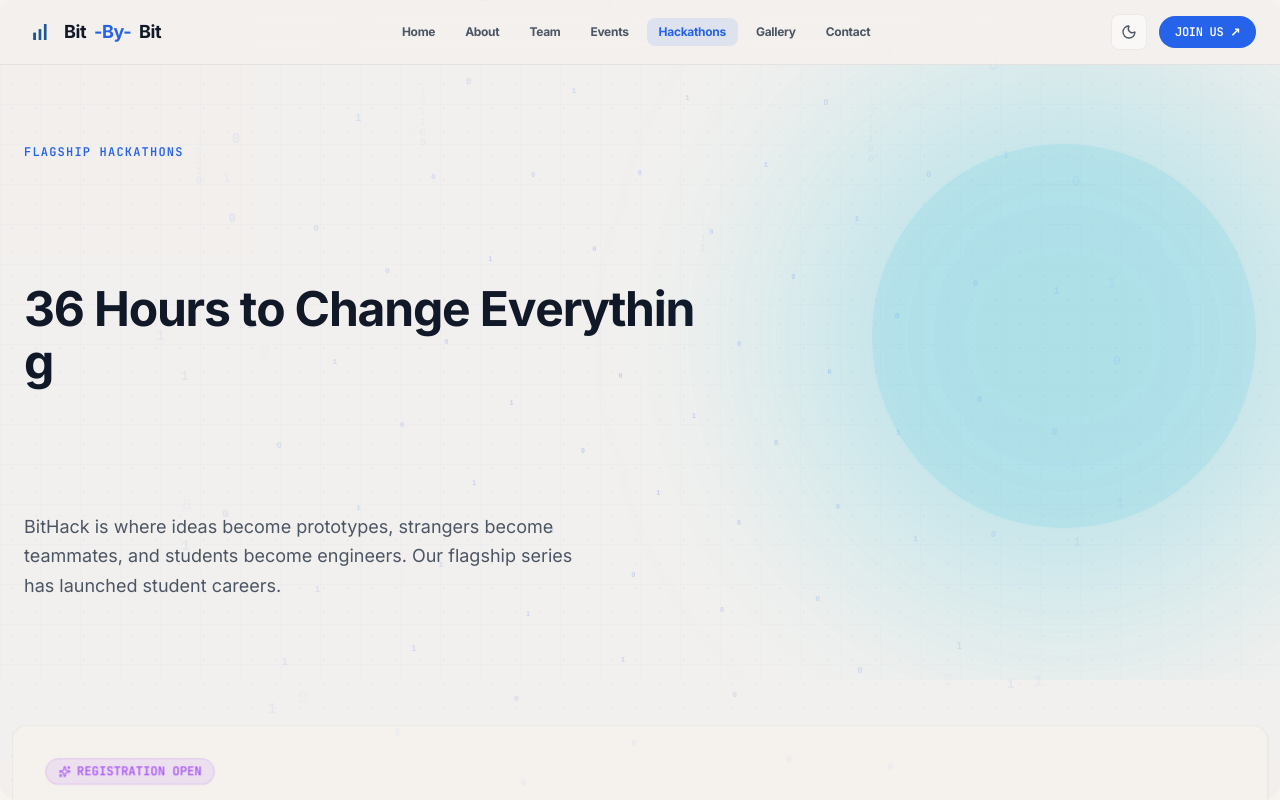
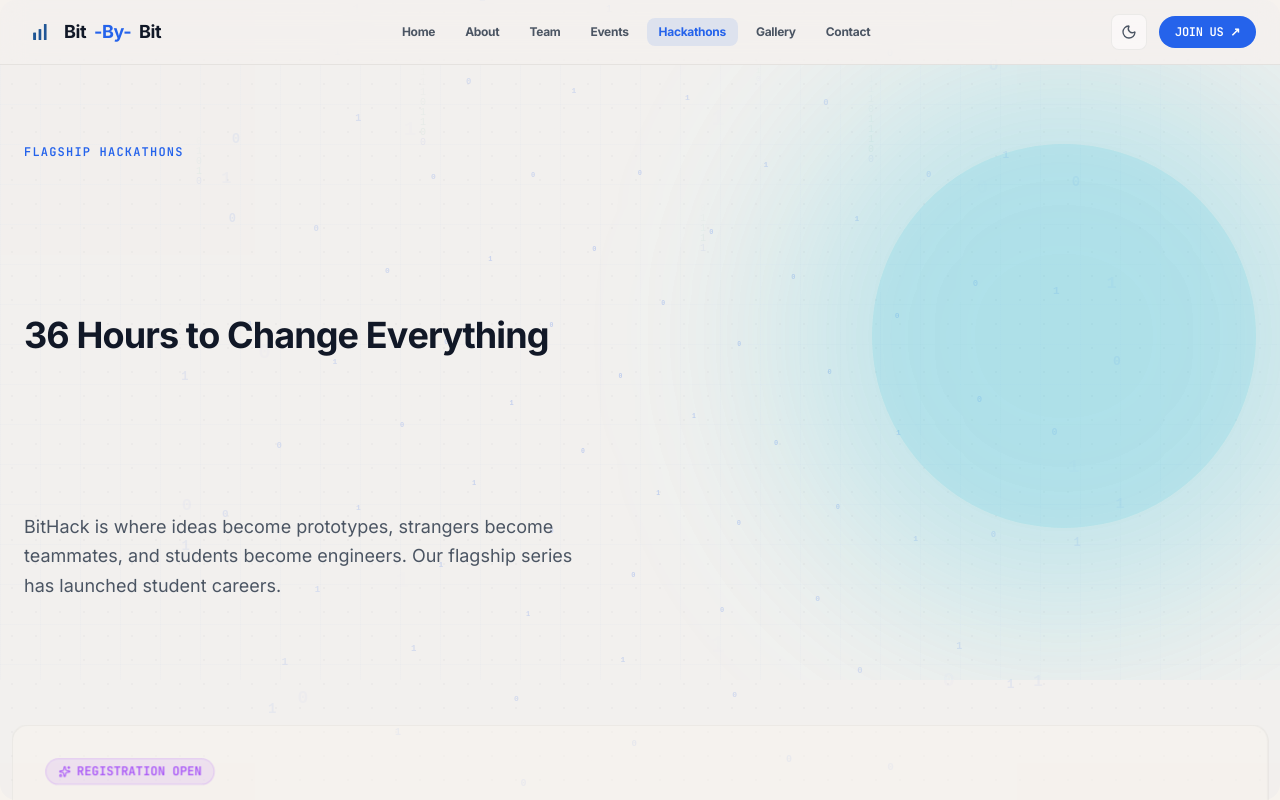
Before and after one commit to yathartharastogi/Bit-by-Bit-MVP, a Next.js app: page /hackathons in a window 1280 px wide. Shown: the top 800 px of the page. Built offline with nearby package versions, Linux system fonts and the light colour scheme.

Commit message:
Update TextReveal component styling and size

```diff
--- a/src/app/hackathons/page.tsx
+++ b/src/app/hackathons/page.tsx
@@ -43,9 +43,9 @@
 
           <div className="flex flex-col md:flex-row md:items-center justify-between gap-8 md:gap-12 py-2">
             <TextReveal
-              text="36 Hours to Change Everything"
-              className="font-sans font-bold text-4xl md:text-5xl tracking-tight text-foreground leading-[1.1] flex-1 max-w-2xl"
-            />
+  text="36 Hours to Change Everything"
+  className="font-sans font-bold text-2xl md:text-4xl tracking-tight text-foreground leading-[1.1] flex-1 max-w-2xl"
+/>
 
             <div className="hidden md:flex justify-center items-center flex-shrink-0">
               <FloatingCodeIcon />
```
